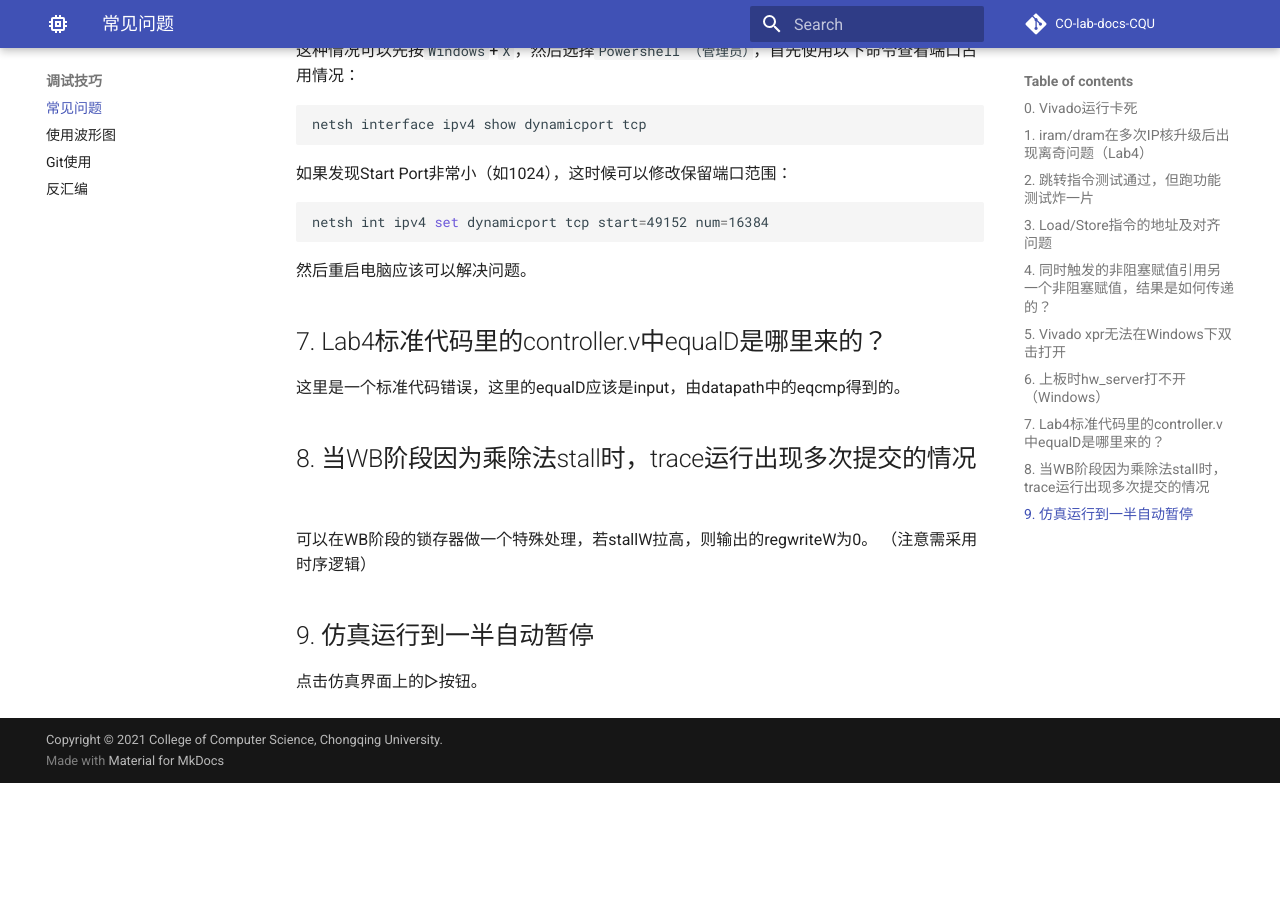
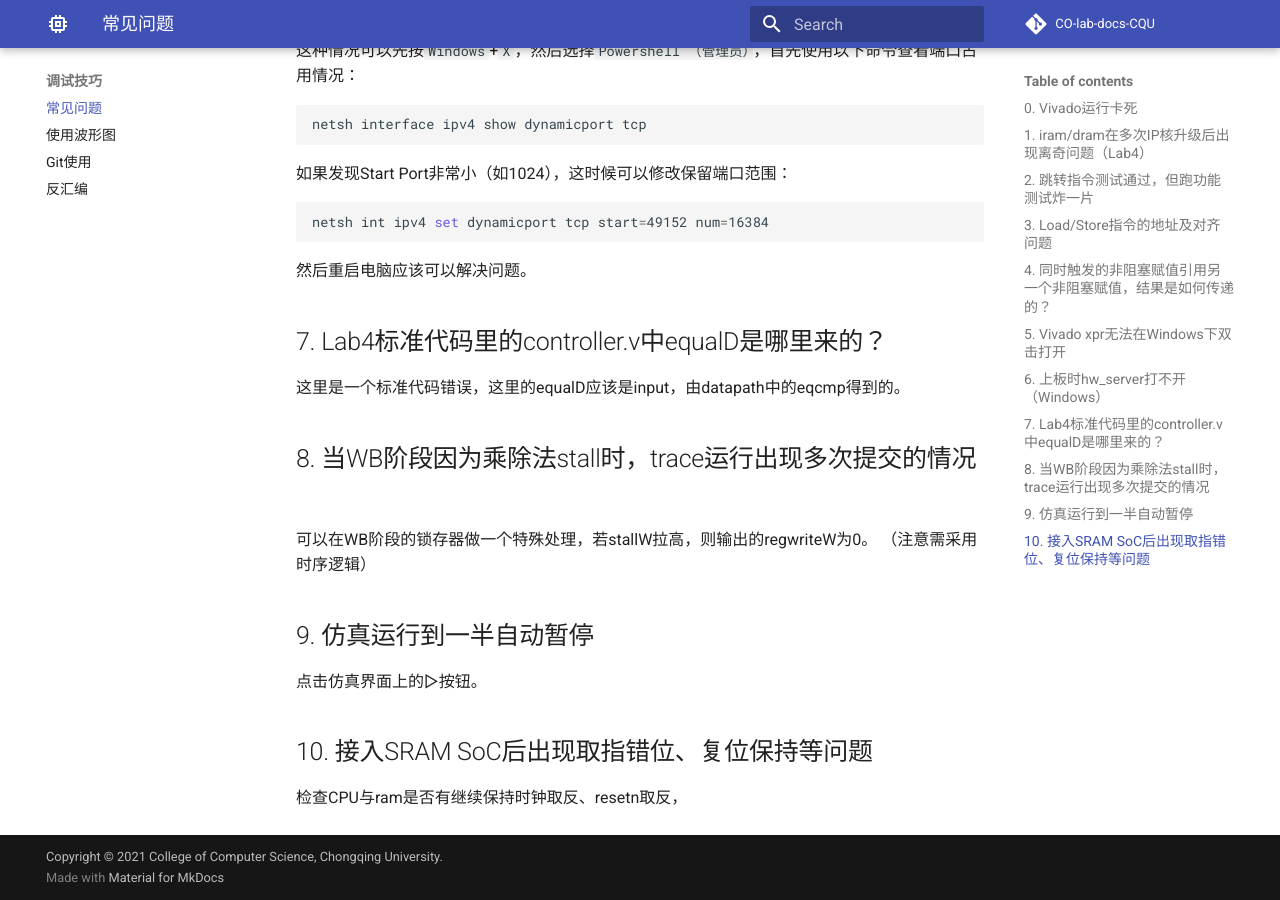
Before and after one commit to CQU-CS-LABs/CO-lab-docs-CQU, an MkDocs documentation site: the page built from docs/tips/common.md, in a window 1280 px wide and 900 px high, scrolled down 5254 px. Built offline with MkDocs 1.6.1 and Material for MkDocs 9.7.7, drawn with Linux system fonts in a browser that asks for light colours; comment, search, counter and statistics services are not loaded; before the commit the page ends 6037 px from its top, so only the background shows below that.

Commit message:
add sram soc common problem

```diff
--- a/docs/tips/common.md
+++ b/docs/tips/common.md
@@ -164,3 +164,7 @@ netsh int ipv4 set dynamicport tcp start=49152 num=16384
 ## 9. 仿真运行到一半自动暂停
 
 点击仿真界面上的▷按钮。
+
+## 10. 接入SRAM SoC后出现取指错位、复位保持等问题
+
+检查CPU与ram是否有继续保持时钟取反、resetn取反，
```
